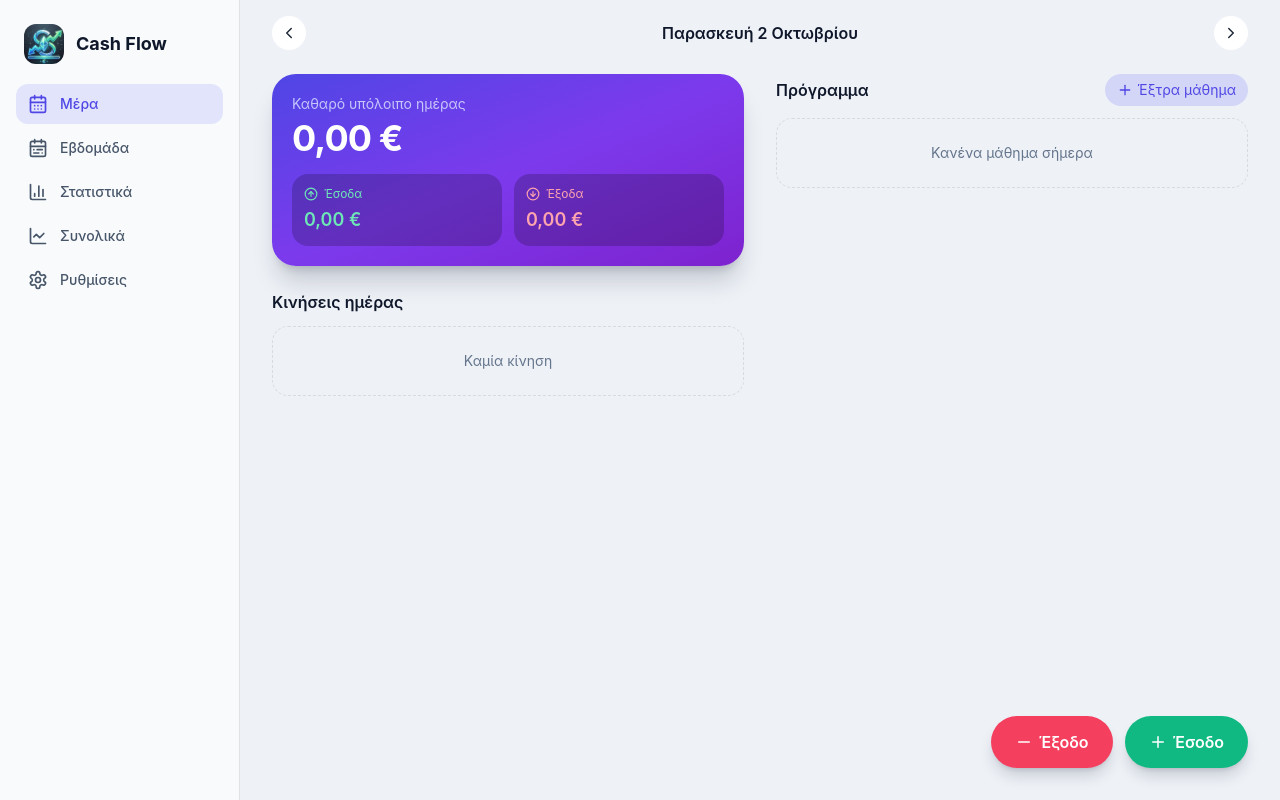
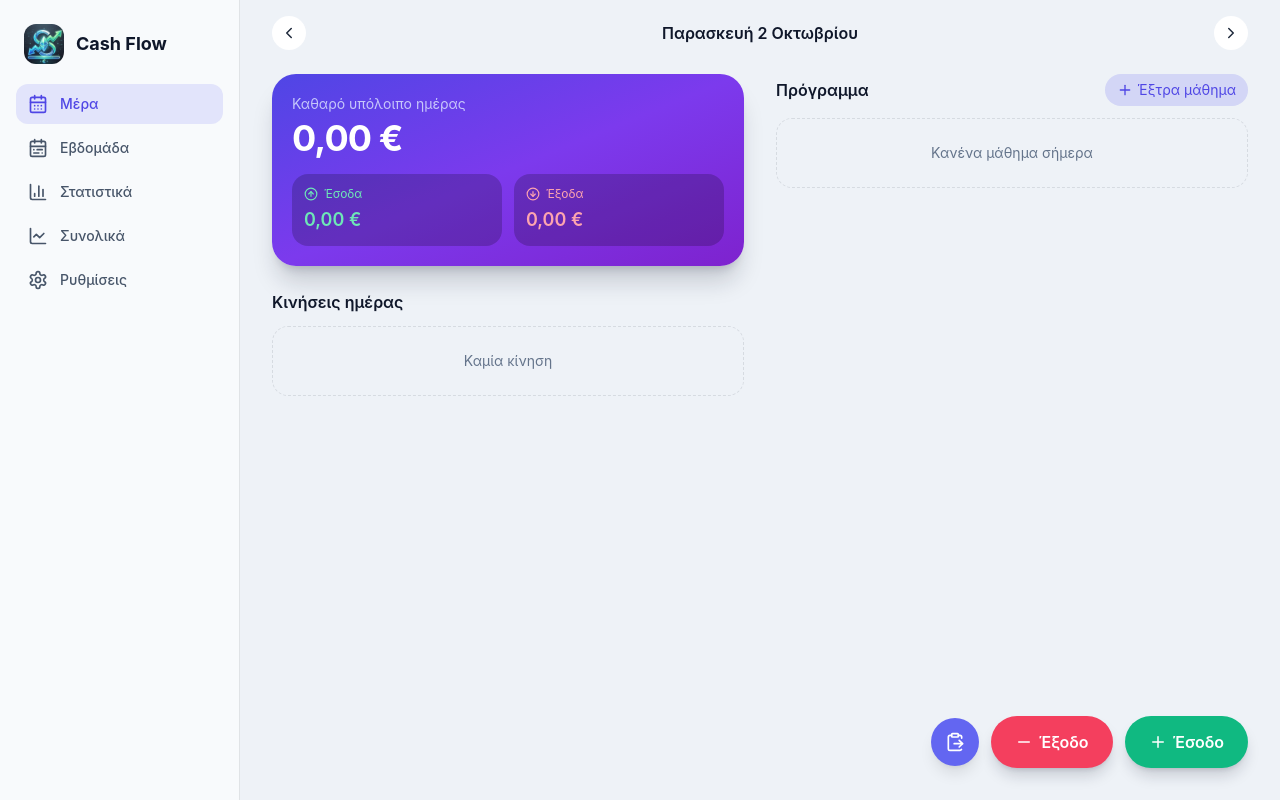
Before and after one commit to pangeo57-debug/Dropoff, a React (Vite) app: page / in a window 1280 px wide. Built offline with nearby package versions, Linux system fonts and the light colour scheme.

Commit message:
One-tap button: record bank message from clipboard
Co-Authored-By: Claude Sonnet 5.5 <noreply@anthropic.com>
Claude-Session: https://claude.ai/code/session_01SeMSGWKBpNToiqXirapZTe

```diff
--- a/src/App.tsx
+++ b/src/App.tsx
@@ -1,5 +1,5 @@
 import { Suspense, lazy, useCallback, useEffect, useRef, useState } from 'react'
-import { BarChart3, CalendarDays, LineChart, CalendarRange, ChevronLeft, SettingsIcon, ChevronRight, Minus, Plus } from 'lucide-react'
+import { BarChart3, CalendarDays, ClipboardPaste, LineChart, CalendarRange, ChevronLeft, SettingsIcon, ChevronRight, Minus, Plus } from 'lucide-react'
 import { useAppData } from './store'
 import { addDays, formatLong, periodRange, todayISO } from './lib/dates'
 import { BalanceCard } from './components/BalanceCard'
@@ -84,6 +84,17 @@ export default function App() {
     await importEntries([e])
     const cat = e.type === 'income' ? 'Άλλο Έσοδο' : guessCategory(e.merchant, data.settings.merchantRules)
     return { ok: true, summary: `${e.type === 'income' ? '+' : '−'}${e.amount.toFixed(2).replace('.', ',')} € · ${e.merchant || '—'} (${findCategory(cat).label})` }
+  }
+
+  // One tap: read the copied bank message from the clipboard and record it for the day on screen
+  const pasteFromClipboard = async () => {
+    try {
+      const text = await navigator.clipboard.readText()
+      const r = await pasteMessage(text, date)
+      setToast(r.ok ? `📋 ${r.summary}` : 'Δεν βρέθηκε ποσό στο μήνυμα που αντέγραψες')
+    } catch {
+      setToast('Δεν επιτράπηκε η επικόλληση από το πρόχειρο')
+    }
   }
 
   useEffect(() => {
@@ -196,6 +207,9 @@ export default function App() {
             <button onClick={() => setTxSheet('expense')} className="pointer-events-auto flex items-center gap-1.5 rounded-full bg-rose-500 px-6 py-3.5 font-semibold text-white shadow-lg shadow-rose-950/40 active:scale-95">
               <Minus size={18} /> Έξοδο
             </button>
+            <button onClick={() => void pasteFromClipboard()} aria-label="Καταγραφή από αντιγραμμένο μήνυμα" className="pointer-events-auto flex h-12 w-12 items-center justify-center self-center rounded-full bg-indigo-500 text-white shadow-lg active:scale-95 lg:order-first">
+              <ClipboardPaste size={20} />
+            </button>
             <button onClick={() => setTxSheet('income')} className="pointer-events-auto flex items-center gap-1.5 rounded-full bg-emerald-500 px-6 py-3.5 font-semibold text-white shadow-lg shadow-emerald-950/40 active:scale-95">
               <Plus size={18} /> Έσοδο
             </button>
```
